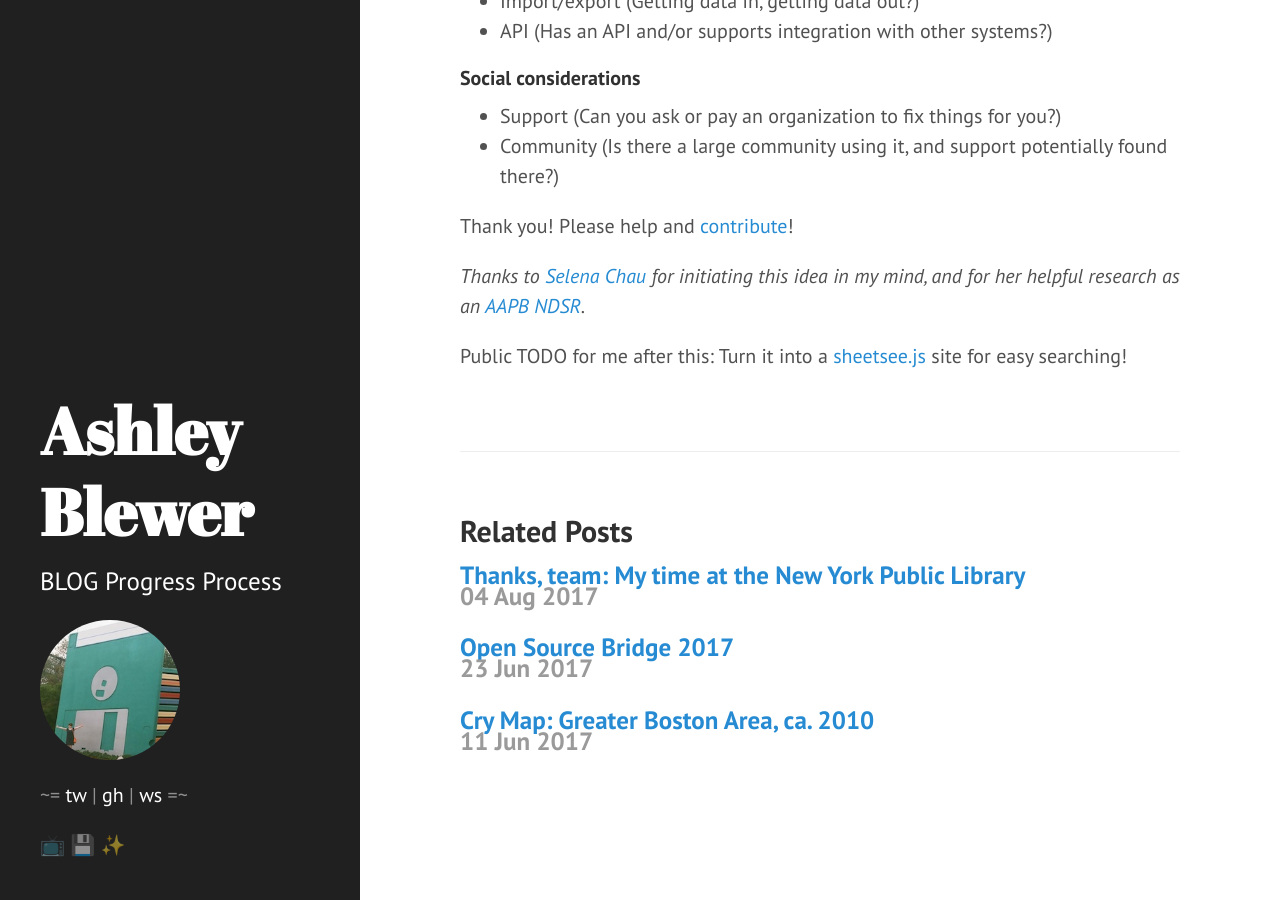
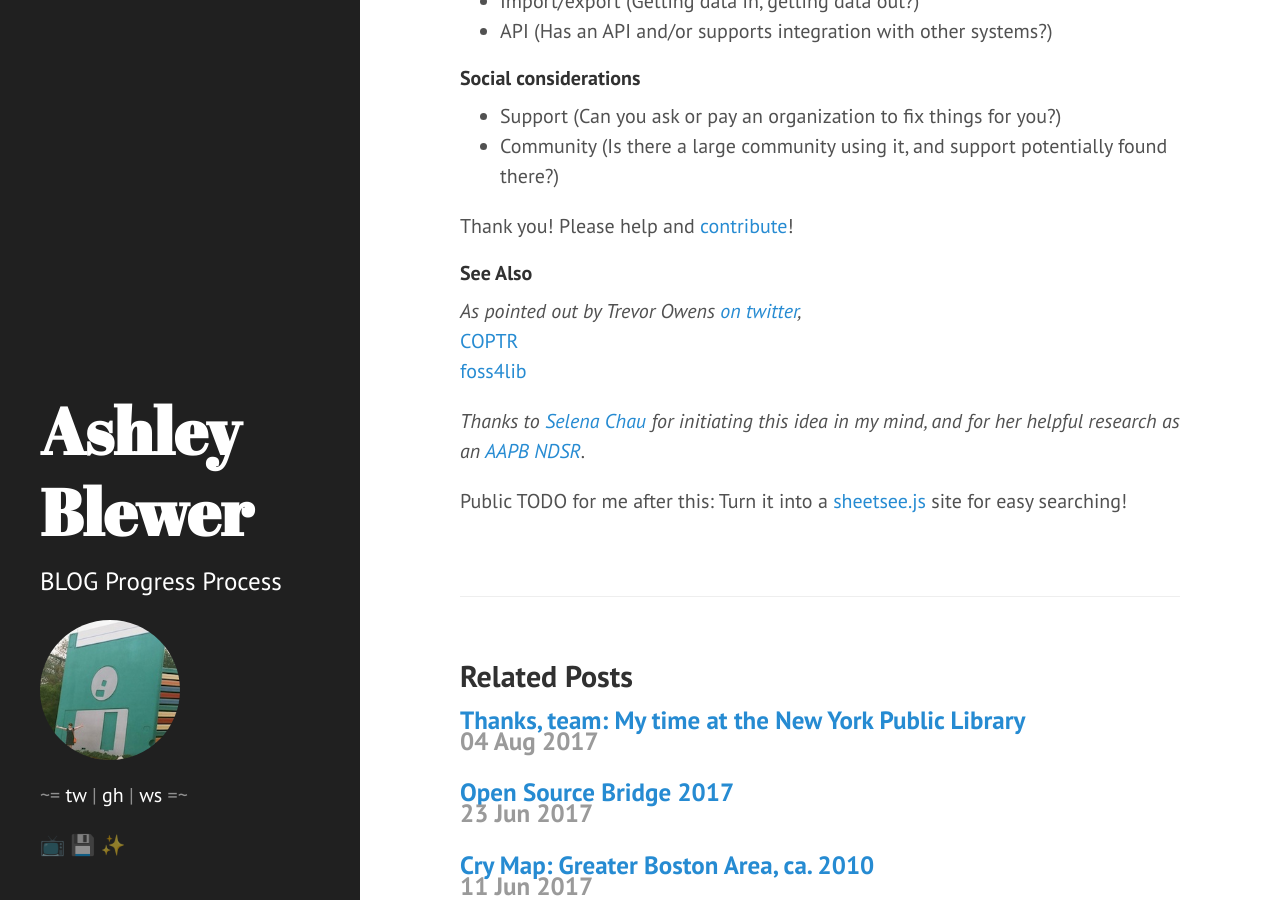
Before and after one commit to ablwr/ablwr.github.io, a Jekyll site: the page built from _posts/2017-08-09-collection-management-system-collection.md, in a window 1280 px wide and 900 px high, scrolled down 2129 px. Built offline with Jekyll 4.4.1, drawn with Linux system fonts in a browser that asks for light colours.

Commit message:
add links c/o trevor owens

```diff
--- a/_posts/2017-08-09-collection-management-system-collection.md
+++ b/_posts/2017-08-09-collection-management-system-collection.md
@@ -54,6 +54,13 @@ Editing is open right now, but I will change it to comment-only when it is more
 
 Thank you! Please help and [contribute](https://docs.google.com/spreadsheets/d/1cXOug3qM0pNNeD_wssiVEv9c0W1Y5I1VDTnSPTk7fb4/edit?usp=sharing)!
 
+
+#### See Also
+
+*As pointed out by Trevor Owens [on twitter](https://twitter.com/tjowens/status/895812521298231296),*
+[COPTR](http://www.digipres.org/tools/)
+[foss4lib](https://foss4lib.org/packages)
+
 *Thanks to [Selena Chau](https://twitter.com/selena_sjsu) for initiating this idea in my mind, and for her helpful research as an [AAPB NDSR](https://ndsr.americanarchive.org/).*
 
 Public TODO for me after this: Turn it into a [sheetsee.js](http://jlord.us/sheetsee.js/) site for easy searching!
```
